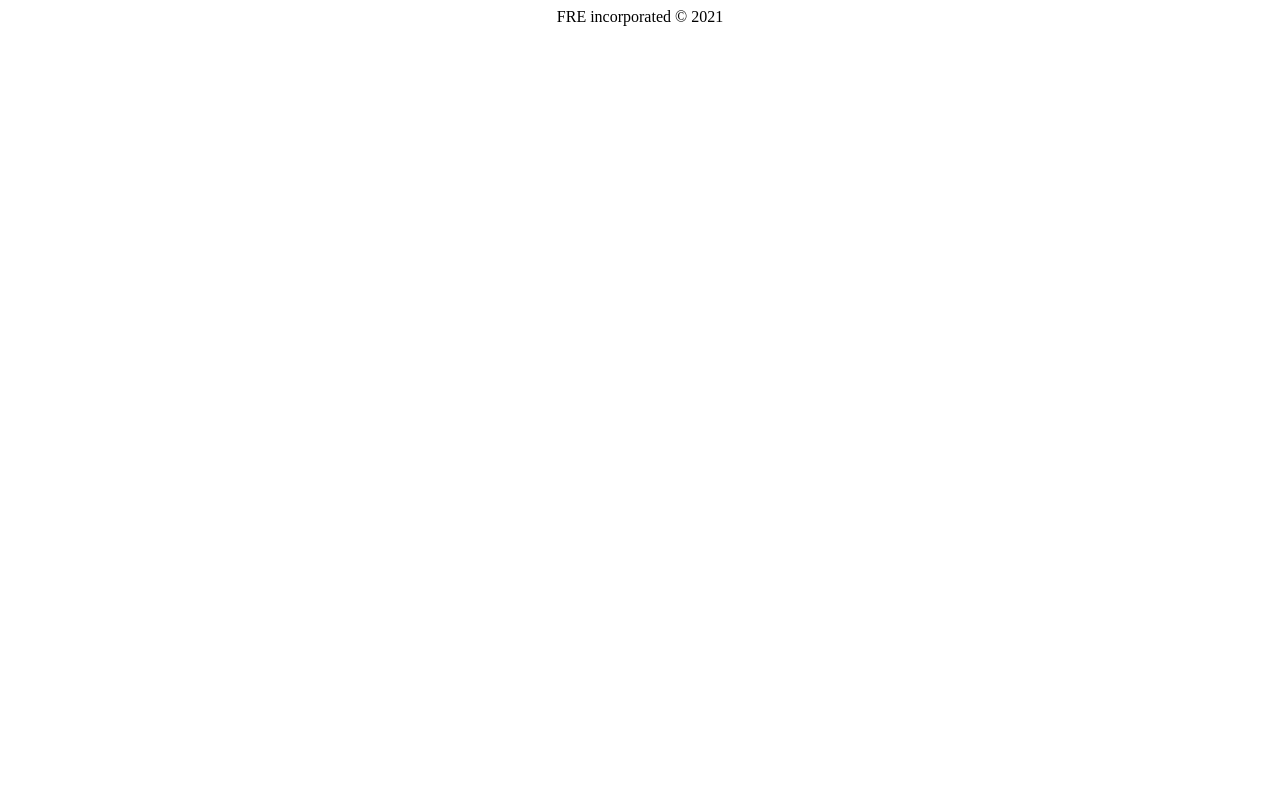
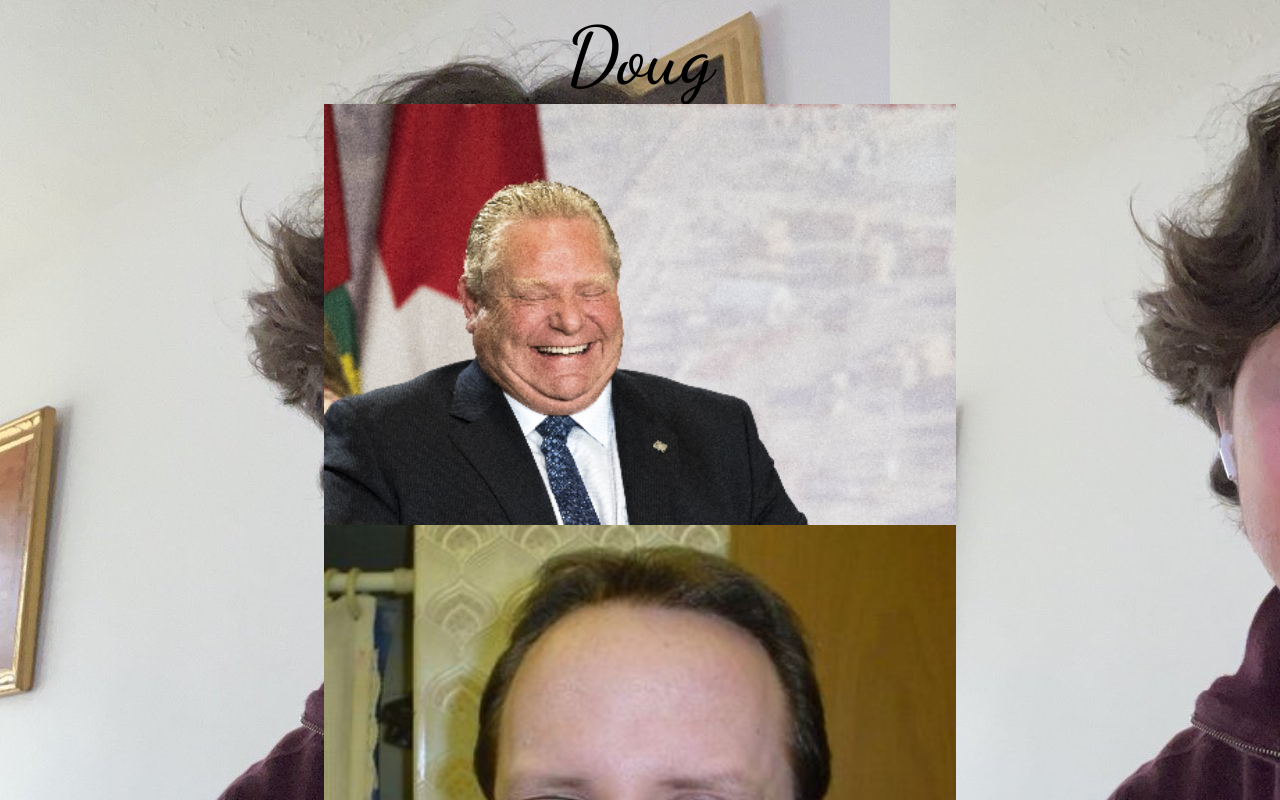
Before and after one commit to JacobIsUpset/FRE.gov, a plain HTML site: page index.html in a window 1280 px wide. Shown: the top 800 px of the page. Drawn offline with Linux system fonts and the light colour scheme; files whose address does not match are found by name.

Commit message:
Add files via upload

```diff
--- a/css/stylesheet.css
+++ b/css/stylesheet.css
@@ -1,4 +1,24 @@
+
+body {
+    background-image:url(file:///C:/Users/w0468590/OneDrive%20-%20Nova%20Scotia%20Community%20College/.gov/image/poob.jpg);
+    background-color: rgb(184, 226, 144);
+}
+
+header {
+    font-family: 'Dancing Script', cursive;
+    font-size: 5em;
+    text-align: center;
+}
 
 footer {
     text-align: center;
+    background-color: rgb(123, 187, 38)
 }
+
+/* IDs */
+img {
+    display: block;
+    margin-left: auto;
+    margin-right: auto;
+    width: 50%;
+}
--- a/index.html
+++ b/index.html
@@ -3,7 +3,15 @@
     <title>FRE.gov</title>
     <link href="favicon/favicon.ico" rel="shortcut icon">
     <link href="css/stylesheet.css" rel="stylesheet">
+    <link rel="preconnect" href="https://fonts.googleapis.com">
+    <link rel="preconnect" href="https://fonts.gstatic.com" crossorigin>
+    <link href="https://fonts.googleapis.com/css2?family=Dancing+Script:wght@500&display=swap" rel="stylesheet">
 </head>
 <body>
+    <header>Doug</header>
+    <img src="image/test.png" id="dougford">
+    <img src="image/RealDougWalker.jpg" id="doug walker">
+    <img src="image/Premier Doug Ford.jpg" id="doug ford">
+    <img src="image/macafee.jpg" id="john macafee">
     <footer> FRE incorporated &#0169; 2021</footer>
 </body>
```
Also changed, not shown: image/Premier Doug Ford.jpg (added), image/RealDougWalker.jpg (added), image/macafee.jpg (added), image/poob.jpg (added), image/test.png (added).
